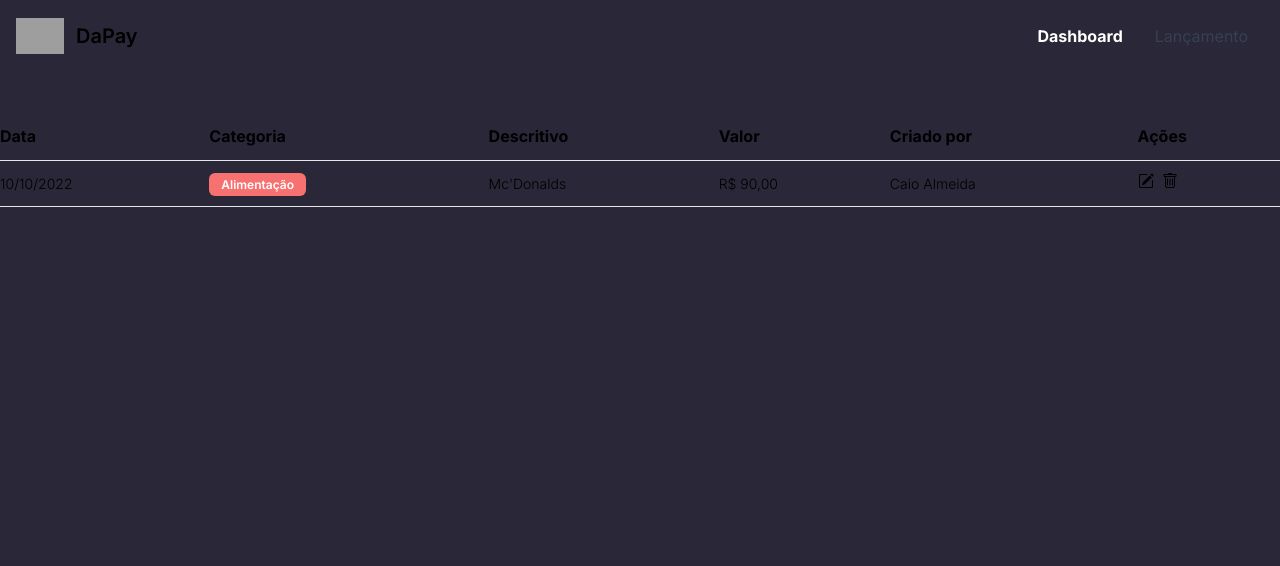
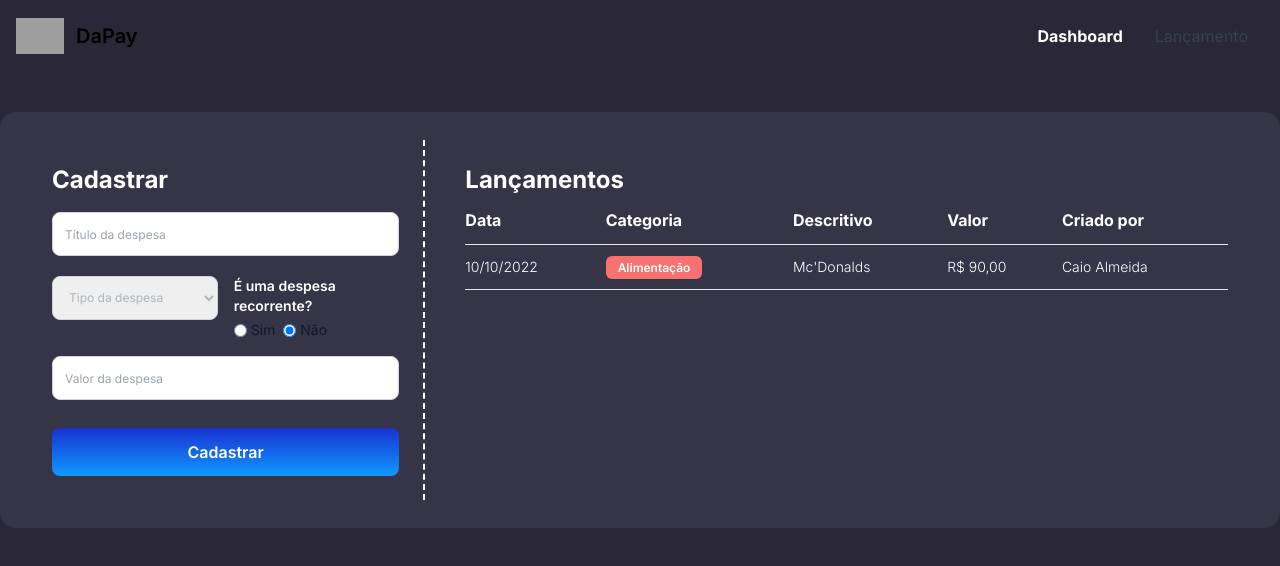
Before and after one commit to caioorg/da-pay-web, a React (Vite) app: page /lancamento in a window 1280 px wide. Shown: the top 566 px of the page. Built offline with nearby package versions, Linux system fonts and the light colour scheme; grey boxes are pictures that could not be loaded.

Commit message:
:tada: adicioando o formulário de cadastar uma desespesa

```diff
--- a/src/common/components/CircleGraph/index.css
+++ b/src/common/components/CircleGraph/index.css
@@ -1,5 +1,7 @@
 .circle-graph {
-    --circle: 0
+    --circle: 0;
+    width: 14rem;
+    height: 14rem;
 }
 
 .circle-graph circle {
--- a/src/common/components/CircleGraph/index.tsx
+++ b/src/common/components/CircleGraph/index.tsx
@@ -15,7 +15,7 @@ type CircleGraphProps = {
 
 const CircleGraph: React.FC<CircleGraphProps> = ({ height, width, borderPixel, defaultColor, id, primaryColor, secondaryColor, percent, content }) => {
   return (
-    <div className={`w-${width} h-${height} relative`}>
+    <div className='relative'>
       <svg viewBox='0 0 232 232' className={`w-${width} h-${height} -rotate-90 circle-graph`} style={{ '--circle': percent, '--stroke': borderPixel } as React.CSSProperties}>
           <circle r='98.5' cx='50%' cy='50%' opacity='0.1' stroke={defaultColor} className={`fill-none`} />
           <circle r='98.5' cx='50%' cy='50%' stroke={`url(#${id})`} className={`fill-none`}  />
--- /dev/null
+++ b/src/common/components/FieldSelect/index.tsx
@@ -0,0 +1,18 @@
+import { forwardRef, SyntheticEvent} from 'react';
+
+interface SelectProps {
+  onChange: (event: SyntheticEvent<HTMLSelectElement>) => void,
+  onBlur: (event: SyntheticEvent<HTMLSelectElement>) => void,
+  name: string,
+  options: { value: string, label: string, readonly?: boolean }[]
+}
+
+const Select = forwardRef<HTMLSelectElement, SelectProps>(({ onChange, onBlur, name, options }, ref) => (
+  <select name={name} ref={ref} onChange={onChange} onBlur={onBlur} className="w-full border rounded-lg p-3 h-11 text-[#ADB5BD] text-xs border-[#CED4DA] transition duration-150 ease-in-out outline-none">
+    {options.map((option, index) => (
+      <option key={index} value={option.value} >{option.label}</option>
+    ))}
+  </select>
+));
+
+export default Select;
--- a/src/common/components/Field/index.tsx
+++ b/src/common/components/FieldText/index.tsx
@@ -1,20 +1,19 @@
-import { forwardRef } from 'react';
+import { forwardRef, SyntheticEvent } from 'react';
 
 interface Props {
   type: string,
   label: string,
   error?: string
 }
-export type Ref = HTMLInputElement;
 
-const Field = forwardRef<Ref, Props>(({ type, label, error, ...rest }, ref) => {
+const Field = forwardRef<HTMLInputElement, Props>(({ type, label, error, ...rest }, ref) => {
   return (
     <div className="mb-3 w-full">
       <input
         placeholder={label}
         type={type}
         ref={ref}
-        className="w-full border rounded-lg p-3 text-[#ADB5BD] text-xs border-[#CED4DA] transition duration-150 ease-in-out focus:border-[#35025a]"
+        className="w-full border rounded-lg p-3 text-[#ADB5BD] h-11 text-xs border-[#CED4DA] transition duration-150 ease-in-out outline-none"
         {...rest}
       />
       {error && <p className='text-xs font-semibold mt-1 text-red-700'>{error}</p>}
--- a/src/common/components/TableEntry/index.tsx
+++ b/src/common/components/TableEntry/index.tsx
@@ -7,7 +7,7 @@ type TableEntryProps = {
 
 const TableEntry: React.FC<TableEntryProps> = ({ resume }) => {
   return (
-    <table className="table-auto w-full">
+    <table className="table-auto w-full text-white">
       <thead>
         <tr className='border-b'>
           <th className='text-start py-3'>Data</th>
--- a/src/pages/Dashboard/index.tsx
+++ b/src/pages/Dashboard/index.tsx
@@ -15,14 +15,14 @@ const Dashboard: React.FC = () => {
             <span className='text-sm font-medium'>Saldo de: R$ 3.000,00</span>
           </div>
         </div>
-        <div className='bg-[#363447] p-7 rounded-2xl flex flex-col gap-8 items-center justify-between shadow-md min-h-[379px]'>
+        <div className='bg-[#363447] p-7 rounded-2xl flex w- flex-col gap-8 items-center justify-between shadow-md min-h-[379px] relative'>
           <span className='text-2xl font-semibold'>Receita</span>
           <CircleGraph
             content='alcançada'
             percent='80'
             id='circle-received'
-            width='52'
-            height='52'
+            width='42'
+            height='42'
             defaultColor='#D9D9D9'
             borderPixel='20'
             primaryColor='#CE9FFC'
@@ -40,14 +40,14 @@ const Dashboard: React.FC = () => {
             </p>
           </div>
         </div>
-        <div className='bg-[#363447] p-7 rounded-2xl flex flex-col items-center justify-between shadow-md min-h-[379px]'>
+        <div className='bg-[#363447] p-7 rounded-2xl flex flex-col items-center justify-between shadow-md min-h-[379px] relative'>
           <span className='text-2xl font-semibold'>Despesas</span>
           <CircleGraph
             content='lançadas'
             percent='30'
             id='circle-sell'
-            width='52'
-            height='52'
+            width='42'
+            height='42'
             defaultColor='#D9D9D9'
             borderPixel='20'
             primaryColor='#DF9780'
--- a/src/pages/Entry/index.tsx
+++ b/src/pages/Entry/index.tsx
@@ -1,8 +1,124 @@
-import React from 'react';
+import { yupResolver } from '@hookform/resolvers/yup';
+import React, { useMemo } from 'react';
+import { useForm } from 'react-hook-form'
+import * as yup from 'yup'
+import Field from '@/common/components/FieldText'
+import Select from '@/common/components/FieldSelect';
 import TableEntry from '@/common/components/TableEntry';
 
+type EntryForm = {
+  description: string,
+  type: string
+  amount: number,
+  recurrent: string
+  typeRecurrent: string
+}
+
+const validation = yup.object({
+  description: yup.string().required('Informe o titulo da despesa'),
+  type: yup.string().required('Informe o tipo da despesa'),
+  amount: yup.number().required('Informe o valor da despesa')
+})
+
 const Entry: React.FC = () => {
-  return <TableEntry />
+  const { register, handleSubmit, formState: { errors }, watch } = useForm<EntryForm>({
+    resolver: yupResolver(validation),
+    defaultValues: { recurrent: 'no' }
+  })
+
+  const conditionsForm = useMemo(() => {
+    return {
+      isRecurrent: watch('recurrent') === 'yes',
+      isTypeRecurrent: watch('typeRecurrent')
+    }
+  }, [watch()])
+
+  const optionsTypeRecurrent = useMemo(() => (
+    [
+      { value: '', label: 'Tipo da despesa' },
+      { value: 'food', label: 'Alimentação' },
+      { value: 'health', label: 'Saúde' },
+      { value: 'restaurant', label: 'Restaurante' },
+      { value: 'wage', label: 'Salário' },
+      { value: 'others', label: 'Outros' },
+    ]
+  ), [])
+
+  return (
+    <div className='w-full bg-[#363447] p-7 rounded-2xl'>
+      <div className='grid grid-cols-3 gap-4'>
+        <div className='border-r-2 border-r-white border-dashed p-6'>
+          <h1 className='font-bold text-white text-2xl mb-4'>Cadastrar</h1>
+          <form className='flex flex-col gap-2'>
+            <Field {...register('description')} type='text' label='Título da despesa' error={errors.description?.message} />
+            <div className='grid grid-cols-2 gap-4'>
+              <Select {...register('type')} options={optionsTypeRecurrent}  />
+              <div className='w-full flex items-start flex-col mb-2'>
+                <div className='col-span-2'>
+                  <p className='text-white font-semibold text-sm mb-1'>É uma despesa recorrente?</p>
+                </div>
+                <div className="flex items-center gap-2">
+                  <label htmlFor="bordered-radio-1" className="w-full text-sm font-medium text-gray-900 dark:text-gray-300 flex items-center gap-1">
+                    <input {...register('recurrent')} id="bordered-radio-1" type="radio" value="yes" name='recurrent' className="text-[#0f99ff] bg-gray-100 border-gray-300" />
+                    Sim
+                  </label>
+                  <label htmlFor="bordered-radio-2" className="w-full text-sm font-medium text-gray-900 dark:text-gray-300 flex items-center gap-1">
+                    <input {...register('recurrent')} id="bordered-radio-2" type="radio" value="no" name='recurrent' className="text-[#0f99ff] bg-gray-100 border-gray-300" />
+                    Não
+                  </label>
+                </div>
+              </div>
+            </div>
+
+
+
+            {conditionsForm.isRecurrent && (
+              <div className='w-full flex items-start flex-col mb-2'>
+                <div className='col-span-2'>
+                  <p className='text-white font-semibold text-sm mb-2'>Qual tipo da recorrência?</p>
+                </div>
+                <div className="flex items-center gap-2 w-full mb-1">
+                  <label htmlFor="bordered-radio-1" className="w-full text-sm font-medium text-gray-900 dark:text-gray-300 flex items-center gap-1">
+                    <input {...register('typeRecurrent')} id="bordered-radio-1" type="radio" value="fixed" name='typeRecurrent' className="text-[#0f99ff] bg-gray-100 border-gray-300" />
+                    Despesa fixa
+                  </label>
+                  <label htmlFor="bordered-radio-2" className="w-full text-sm font-medium text-gray-900 dark:text-gray-300 flex items-center gap-1">
+                    <input {...register('typeRecurrent')} id="bordered-radio-2" type="radio" value="installments" name='typeRecurrent' className="text-[#0f99ff] bg-gray-100 border-gray-300" />
+                    Parcelado
+                  </label>
+                  <label htmlFor="bordered-radio-3" className="w-full text-sm font-medium text-gray-900 dark:text-gray-300 flex items-center gap-1">
+                    <input {...register('typeRecurrent')} id="bordered-radio-3" type="radio" value="financing" name='typeRecurrent' className="text-[#0f99ff] bg-gray-100 border-gray-300" />
+                    Financiamento
+                  </label>
+                </div>
+
+                {(conditionsForm.isTypeRecurrent === 'installments' || conditionsForm.isTypeRecurrent === 'financing') && (
+                  <div className='grid grid-cols-2 gap-4 mt-3 w-full'>
+                    <Select {...register('description')} options={[{ value: '2', label: '2 vezes'}]}  />
+                    <Field {...register('amount')} type='number' label='Valor da despesa' error={errors.description?.message} />
+                  </div>
+                )}
+              </div>
+            )}
+
+            {(!conditionsForm.isRecurrent || conditionsForm.isTypeRecurrent === 'fixed') && (
+              <div className='mb-2 w-full'>
+                <Field {...register('amount')} type='number' label='Valor da despesa' error={errors.description?.message} />
+              </div>
+            )}
+
+
+            <button type='submit' className="font-semibold bg-gradient-to-b from-[#1831D1] to-[#0f99ff] w-full p-3 text-md text-white rounded-lg focus:outline-none">Cadastrar</button>
+          </form>
+        </div>
+        <div className='col-span-2 p-6'>
+          <h1 className='font-bold text-white text-2xl'>Lançamentos</h1>
+          <TableEntry resume />
+        </div>
+      </div>
+
+    </div>
+  )
 }
 
 export default Entry;
--- a/src/pages/SignIn/index.tsx
+++ b/src/pages/SignIn/index.tsx
@@ -5,7 +5,7 @@ import * as yup from 'yup'
 import { yupResolver } from '@hookform/resolvers/yup';
 import { FcGoogle } from 'react-icons/fc'
 import { useAuth } from '@/contexts/AuthContext'
-import Field from '@/common/components/Field'
+import Field from '@/common/components/FieldText'
 
 type SignInForm = {
   email: string,
--- a/src/pages/SignUp/index.tsx
+++ b/src/pages/SignUp/index.tsx
@@ -5,7 +5,7 @@ import { yupResolver } from '@hookform/resolvers/yup';
 import { FcGoogle } from 'react-icons/fc'
 import { useAuth } from '@/contexts/AuthContext';
 import { useNotification } from '@/contexts/NotificationToast';
-import Field from '@/common/components/Field'
+import Field from '@/common/components/FieldText'
 
 type SingUpForm = {
   email: string,
```
